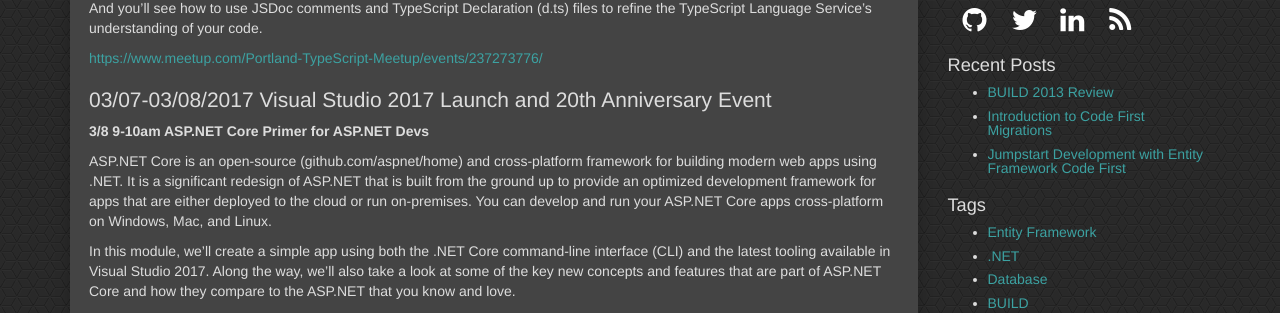
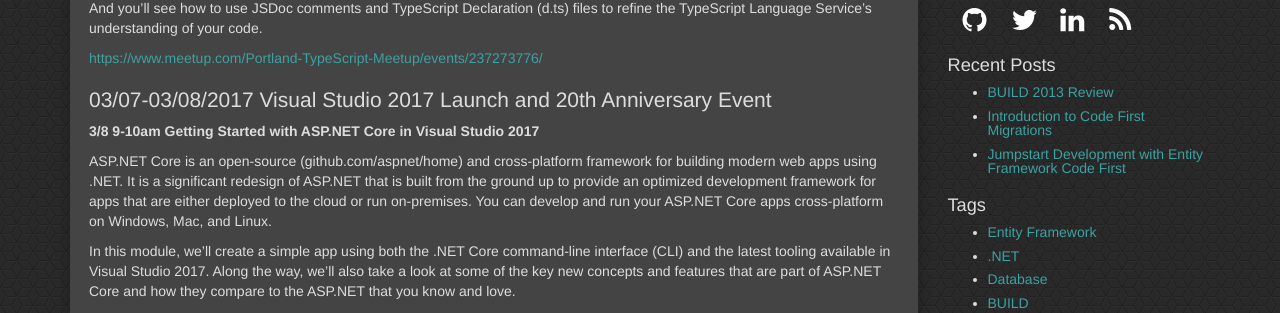
Before and after one commit to smashdevcode/smashdevcode.github.io, a Jekyll site: the page built from schedule.md, in a window 1280 px wide and 900 px high, scrolled down 313 px. Shown: the part 137-450 px from the top of the window. Built offline with Jekyll 4.4.1, drawn with Linux system fonts in a browser that asks for light colours.

Commit message:
Updated talk title

```diff
--- a/schedule.md
+++ b/schedule.md
@@ -21,7 +21,7 @@
 
 ### 03/07-03/08/2017 Visual Studio 2017 Launch and 20th Anniversary Event
 
-**3/8 9-10am ASP.NET Core Primer for ASP.NET Devs**
+**3/8 9-10am Getting Started with ASP.NET Core in Visual Studio 2017**
 
 ASP.NET Core is an open-source (github.com/aspnet/home) and cross-platform framework for building modern web apps using .NET. It is a significant redesign of ASP.NET that is built from the ground up to provide an optimized development framework for apps that are either deployed to the cloud or run on-premises. You can develop and run your ASP.NET Core apps cross-platform on Windows, Mac, and Linux.
 
```
